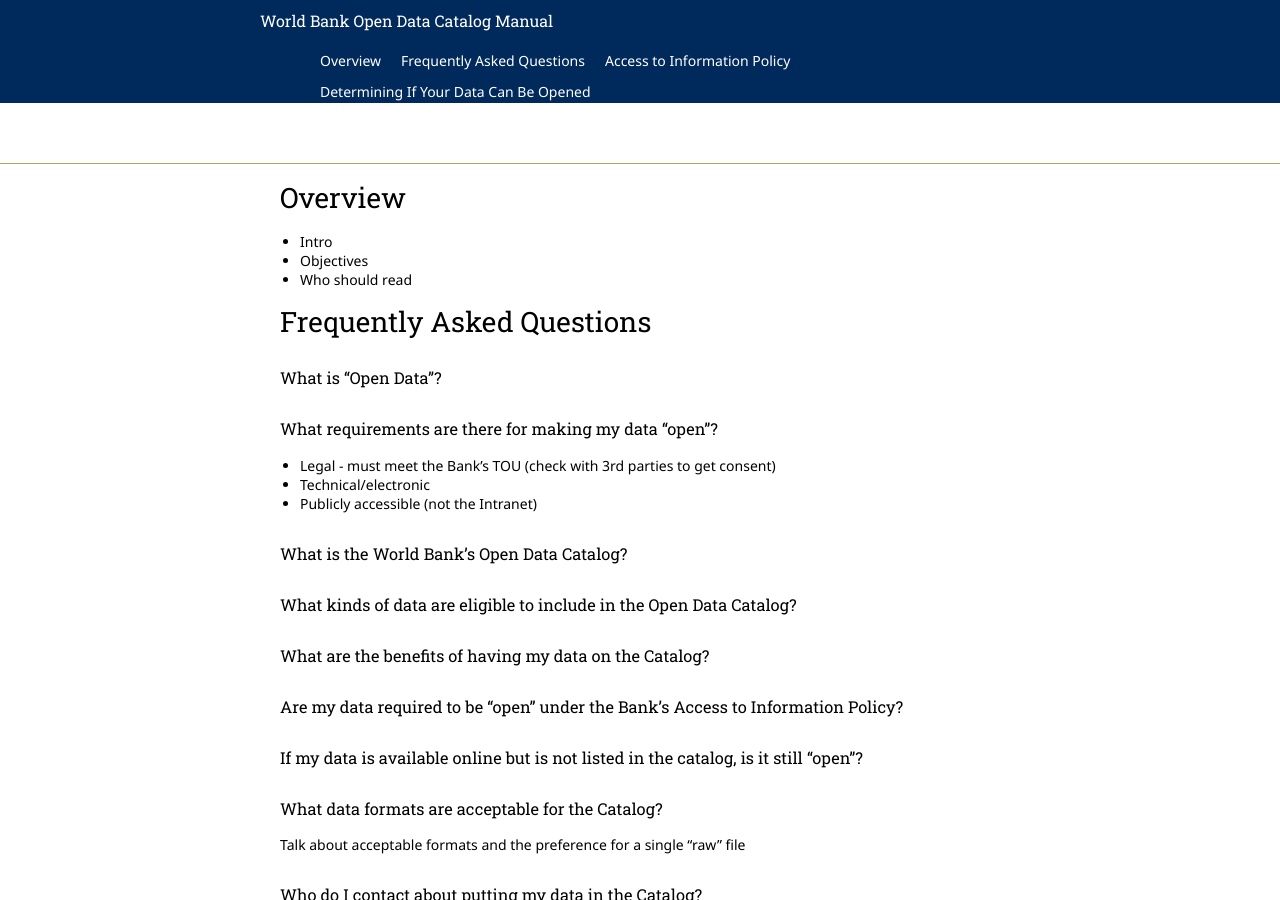
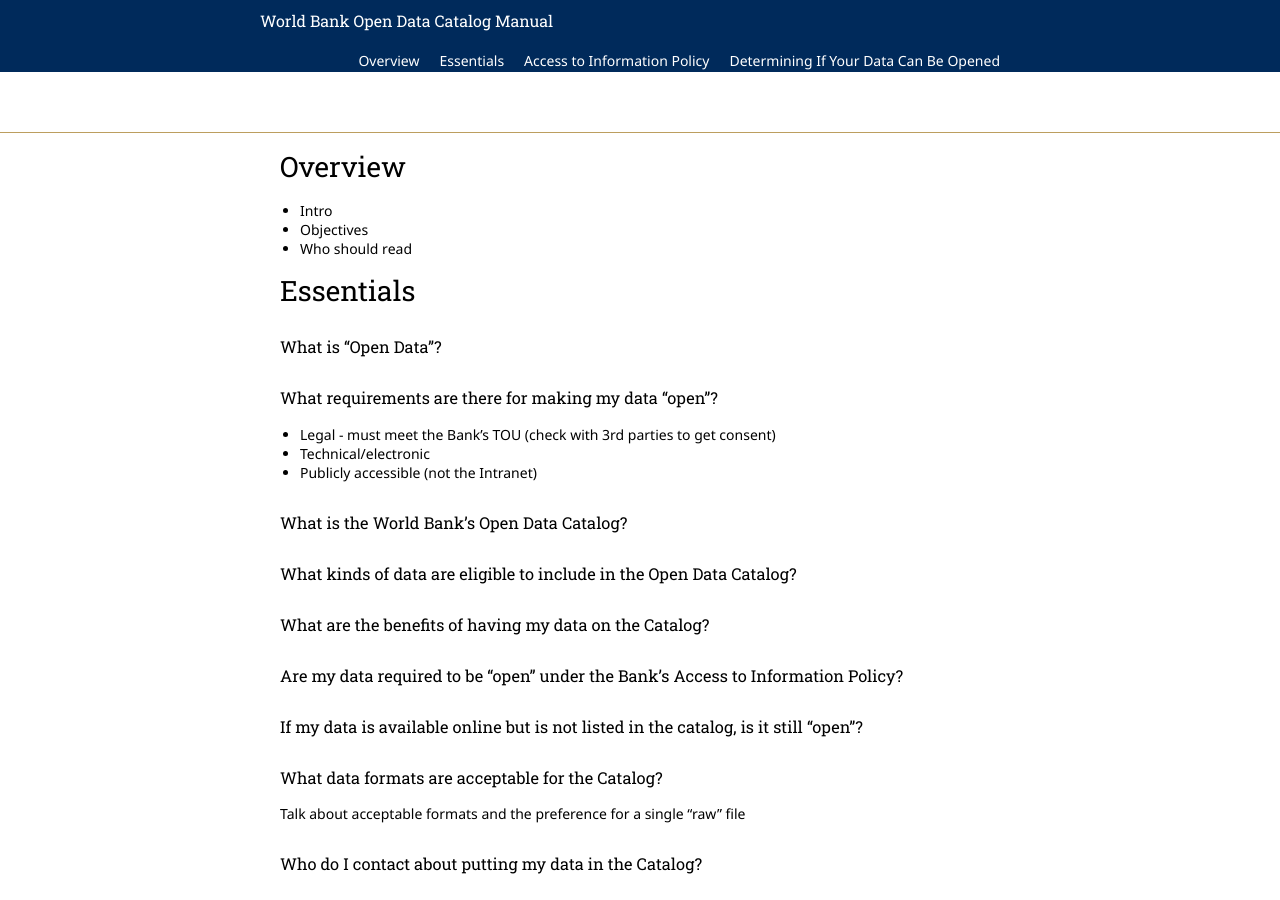
Before and after one commit to tgherzog/wbg-catalog-manual, a Jekyll site: the page built from index.md, in a window 1280 px wide and 900 px high. Built offline with Jekyll 4.4.1, drawn with Linux system fonts in a browser that asks for light colours; nearby versions of some CDN libraries.

Commit message:
Update index.md
Change FAQ to "Essentials"

```diff
--- a/index.md
+++ b/index.md
@@ -9,7 +9,7 @@
 * Objectives
 * Who should read
 
-# Frequently Asked Questions #
+# Essentials #
 
 ### What is "Open Data"?
 
```
